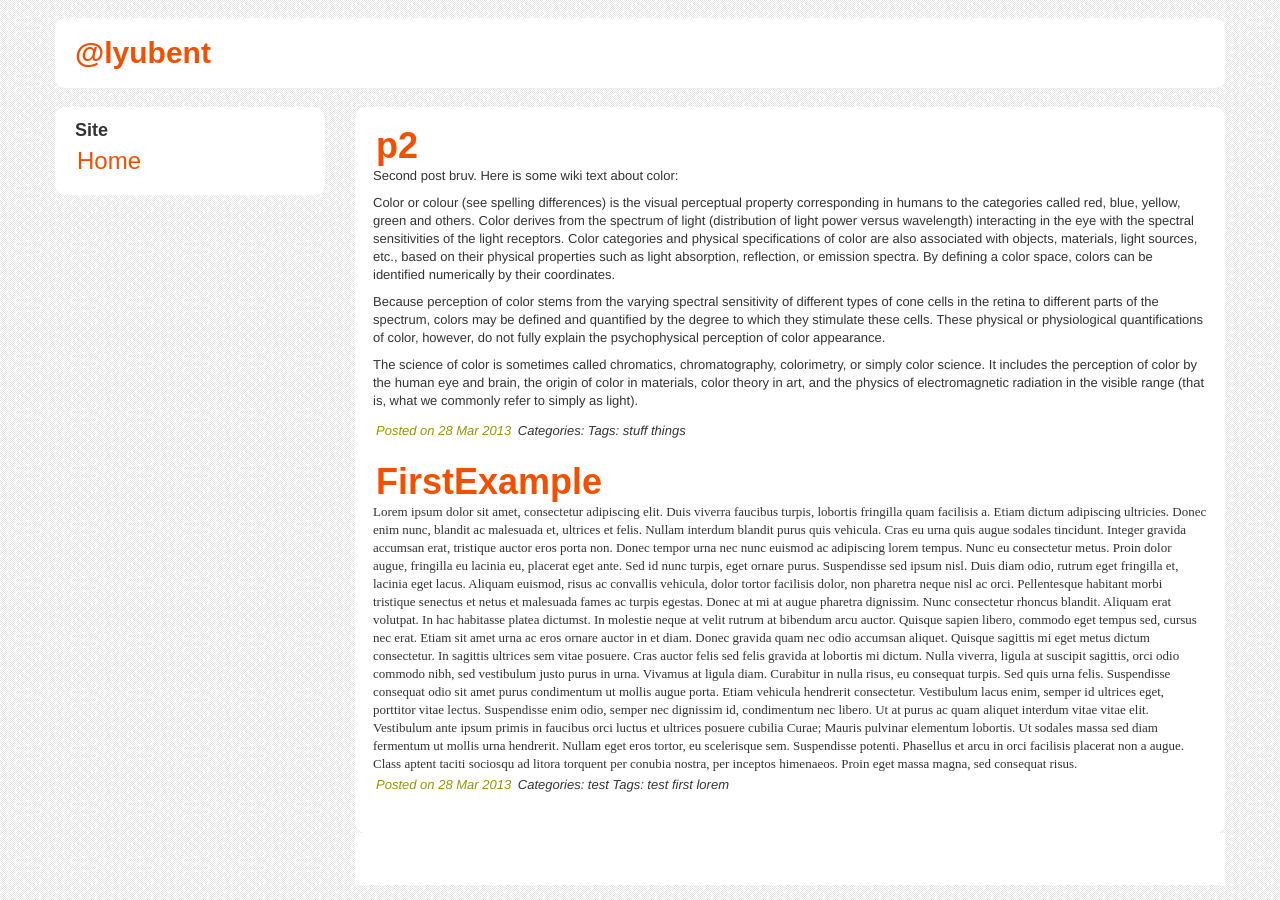
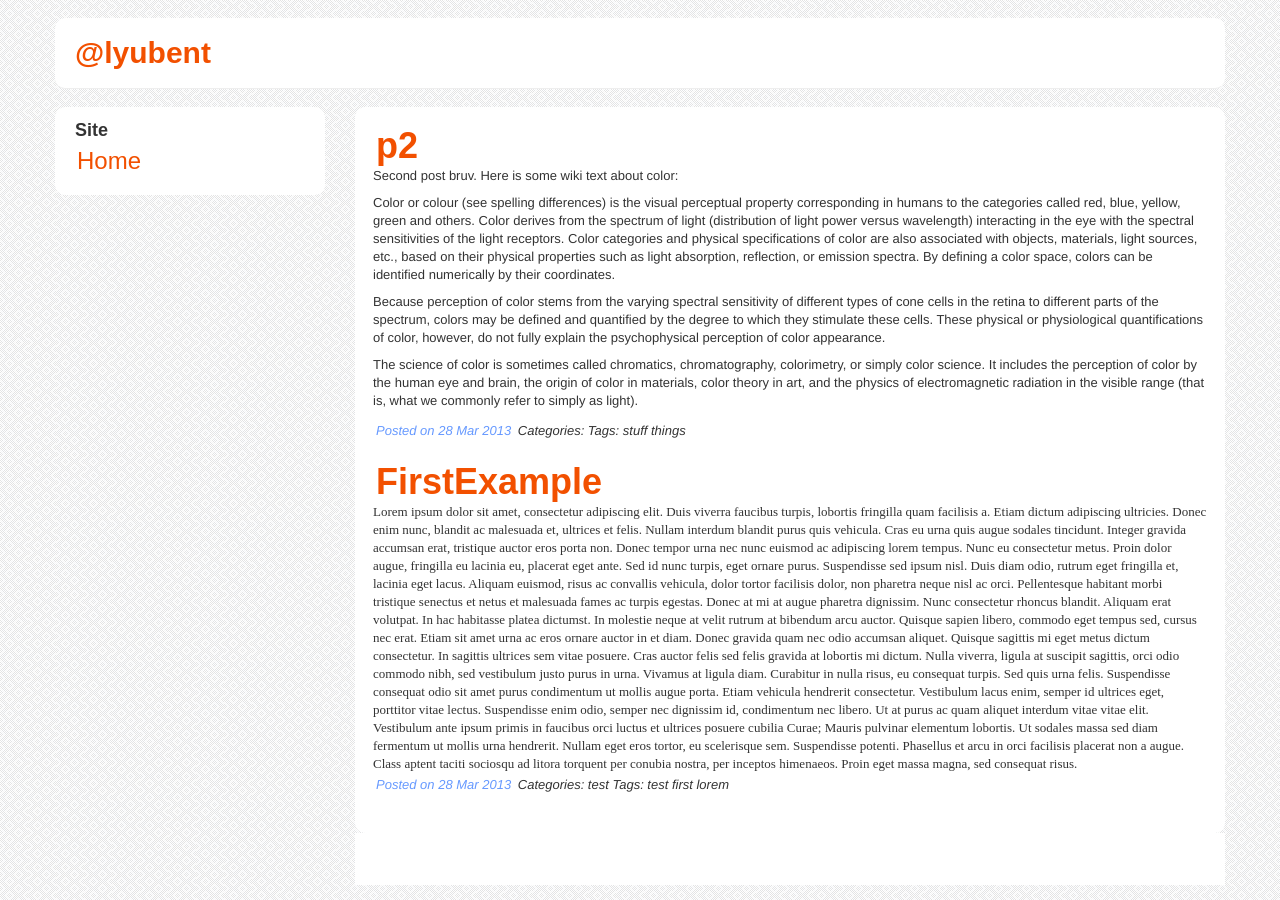
Before and after one commit to lyubent/lyubent.github.com, a Jekyll site: the page built from index.html, in a window 1280 px wide. Built offline with Jekyll 4.4.1, drawn with Linux system fonts in a browser that asks for light colours; some web fonts are replaced; the list of posts is cut into pages by our own code.

Commit message:
Updated css/style.css

```diff
--- a/css/style.css
+++ b/css/style.css
@@ -2,8 +2,8 @@
 h1, h2, h3, h4, h5, h6, .page-header { font-family: 'Basic', sans-serif; }
 /* back_pattern image from http://subtlepatterns.com/back-pattern/ */
 body { font-family: 'Junge', serif; background: url(/images/back_pattern.png) top left repeat; }
-.content a { display: inline-block; position: relative; padding: 3px; color: #909900; }
-.content a:hover { text-decoration: none; color: #808800; }
+.content a { display: inline-block; position: relative; padding: 3px; color: #6699FF; }
+.content a:hover { text-decoration: none; color: #6633CC; }
 
 /* Layout-specific classes */
 .page-header { background: #fff; border-radius: 10px; -moz-border-radius: 10px; -webkit-border-radius: 10px; padding: 20px; }
```
